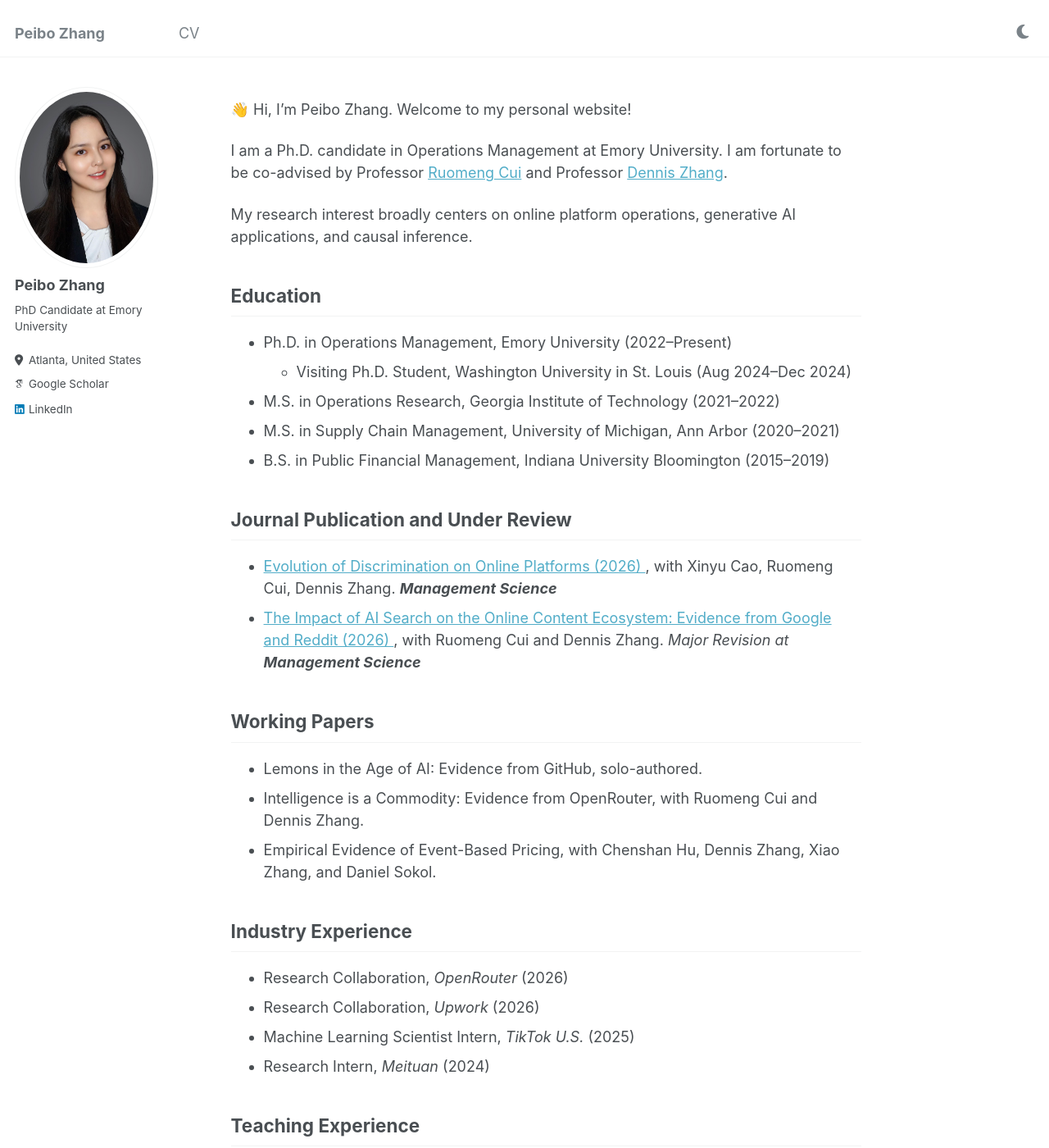
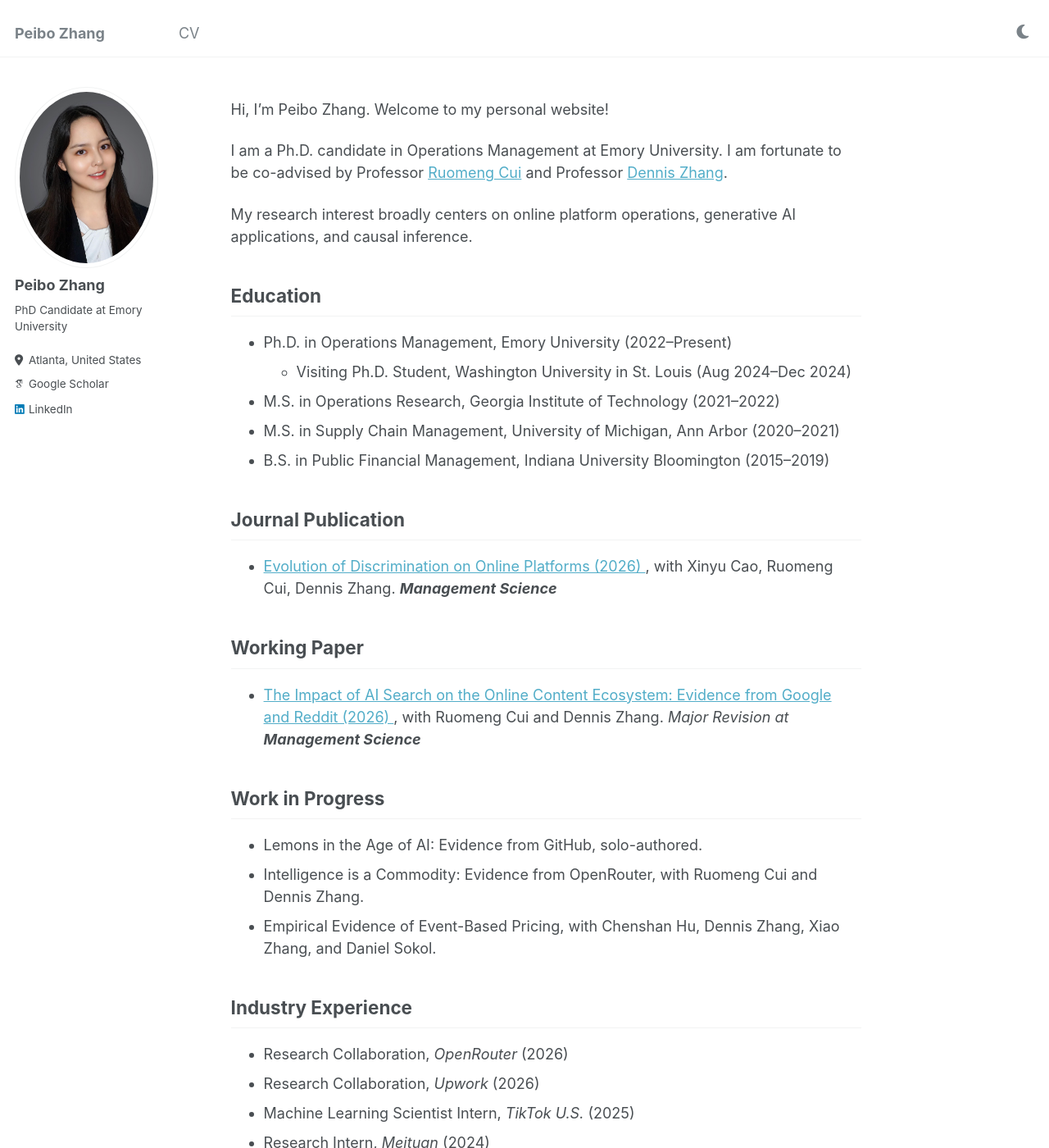
Before and after one commit to PeiboZhang/peibozhang.github.io, a Jekyll site: the page built from _pages/about.md, in a window 1280 px wide and 1400 px high. Shown: the whole window at 82% size. Built offline with Jekyll 4.4.1, drawn with Linux system fonts in a browser that asks for light colours; some web fonts are replaced.

Commit message:
Reorganize paper sections, remove greeting emoji, refresh CV with references
Co-Authored-By: Claude Opus 5.5 (1M context) <noreply@anthropic.com>

```diff
--- a/_pages/about.md
+++ b/_pages/about.md
@@ -18,7 +18,7 @@ redirect_from:
 </script>
 
 
-👋 Hi, I'm Peibo Zhang. Welcome to my personal website!
+Hi, I'm Peibo Zhang. Welcome to my personal website!
 
 I am a Ph.D. candidate in Operations Management at Emory University. I am fortunate to be co-advised by Professor [Ruomeng Cui](http://ruomengcui.com/) and Professor [Dennis Zhang](http://www.denniszhang.org/).
 
@@ -37,7 +37,7 @@ My research interest broadly centers on online platform operations, generative A
   <li>B.S. in Public Financial Management, Indiana University Bloomington (2015–2019)</li>
 </ul>
 
-<h2>Journal Publication and Under Review</h2>
+<h2>Journal Publication</h2>
 <ul>
   <li>
     <a href="https://doi.org/10.1287/mnsc.2025.02111" target="_blank">
@@ -46,6 +46,10 @@ My research interest broadly centers on online platform operations, generative A
     with Xinyu Cao, Ruomeng Cui, Dennis Zhang.
     <i><b>Management Science</b></i>
   </li>
+</ul>
+
+<h2>Working Paper</h2>
+<ul>
   <li>
     <a href="https://papers.ssrn.com/sol3/papers.cfm?abstract_id=6762279" target="_blank">
       The Impact of AI Search on the Online Content Ecosystem: Evidence from Google and Reddit (2026)
@@ -55,7 +59,7 @@ My research interest broadly centers on online platform operations, generative A
   </li>
 </ul>
 
-<h2>Working Papers</h2>
+<h2>Work in Progress</h2>
 <ul>
   <li>
     Lemons in the Age of AI: Evidence from GitHub, solo-authored.
```
Also changed, not shown: 1 other file.
